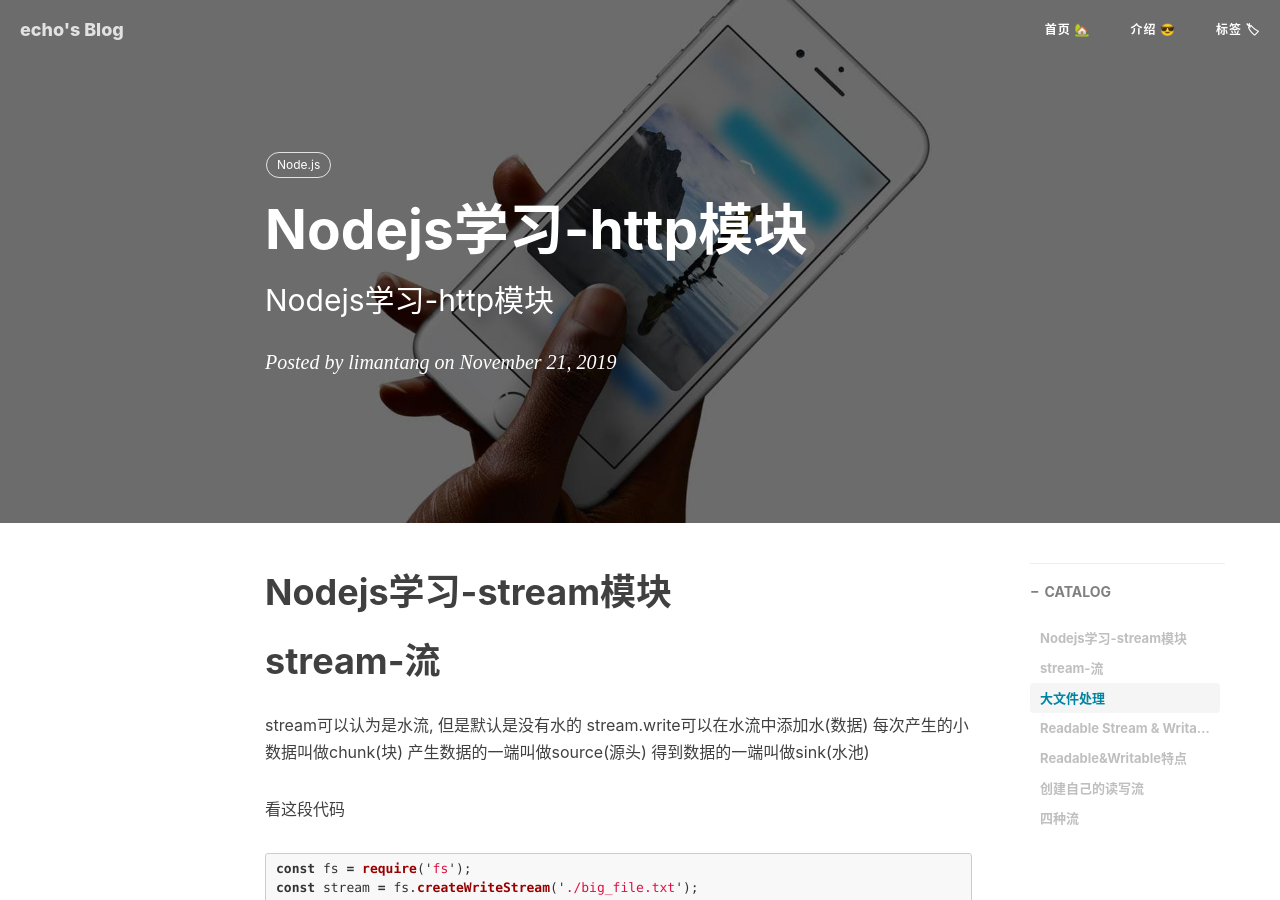
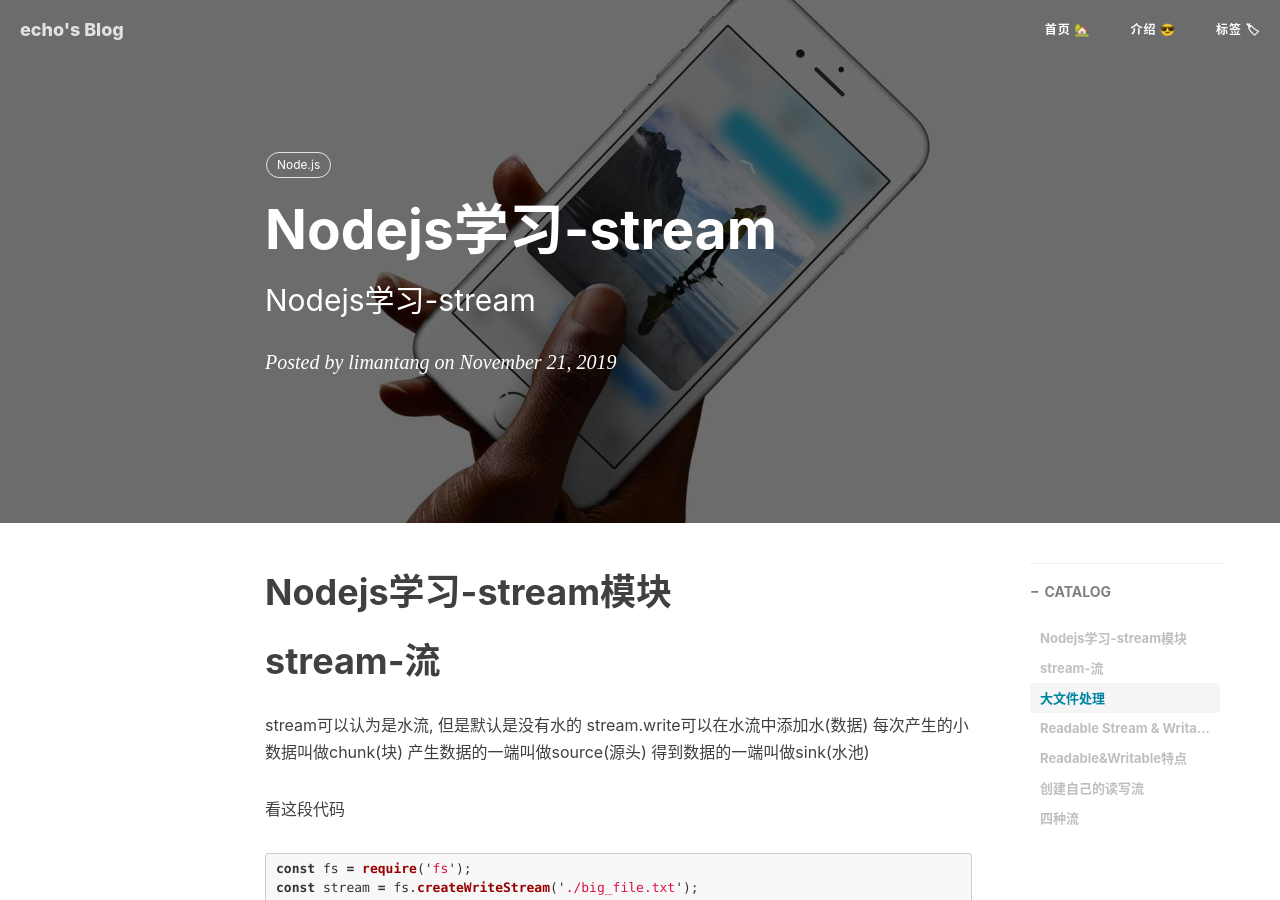
Before and after one commit to echoheart/echoheart.github.io, a Jekyll site: the page built from _posts/2019-11-21-Nodejs学习-stream.md, in a window 1280 px wide and 900 px high. Built offline with Jekyll 4.4.1, drawn with Linux system fonts in a browser that asks for light colours; nearby versions of some CDN libraries; comment, search, counter and statistics services are not loaded.

```diff
--- a/_posts/2019-11-21-Nodejs学习-stream.md
+++ b/_posts/2019-11-21-Nodejs学习-stream.md
@@ -1,7 +1,7 @@
 ---
 layout:     post
-title:      Nodejs学习-http模块
-subtitle:   Nodejs学习-http模块
+title:      Nodejs学习-stream
+subtitle:   Nodejs学习-stream
 date:       2019-11-21
 author:     limantang
 header-img: img/post-bg-ios9-web.jpg
```
